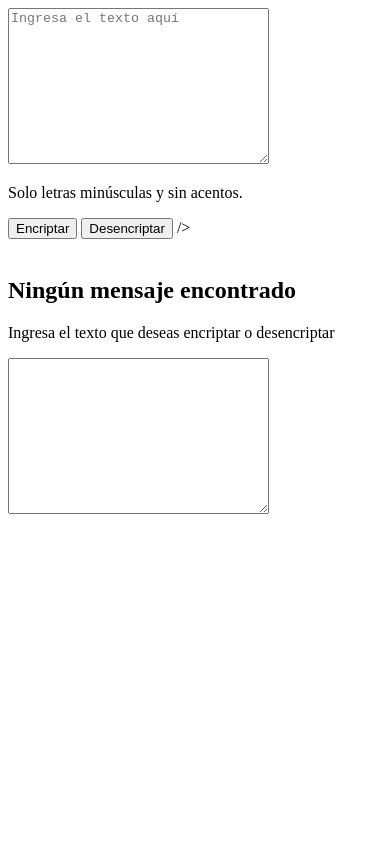
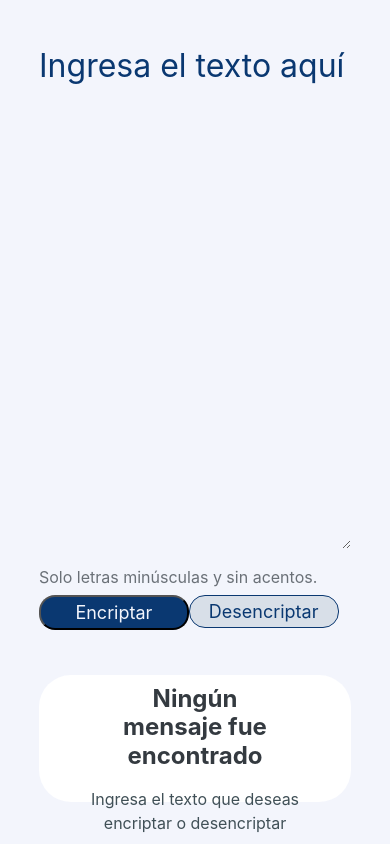
Before and after one commit to CarieloJ/Encriptador, a plain HTML site: page index.html in a window 390 px wide. Drawn offline with Linux system fonts and the light colour scheme.

Commit message:
Diseño de la aplicación con css y responsive design junto con la funcionalidad de encriar un texto

```diff
--- a/index.html
+++ b/index.html
@@ -30,23 +30,22 @@
         class="btn-desencriptar"
         value="Desencriptar"
         onclick="desencriptar()">
-        />
        </div>
     </div>
     <div class="encriptado">
-        <img src="" alt="" id="muñeco">
+        <img src="imge/muñeco.png" alt="" id="muñeco">
         <div class="mensaje-encriptado" id="mensaje-encriptado">
-            <h2 id="titulo-mensaje">Ningún mensaje encontrado</h2>
+            <h2 id="titulo-mensaje">Ningún mensaje fue encontrado</h2>
             <p id="parrafo">
                 Ingresa el texto que deseas encriptar o desencriptar
             </p>
-            <textarea
+            <!-- <textarea
             name="mensaje"
             id="mensaje"
             cols="30"
             rows="10"
             class="mensaje"
-            ></textarea>
+            ></textarea> -->
              </div>
     </div>
    </div>
--- a/index.js
+++ b/index.js
@@ -0,0 +1,26 @@
+function encriptar () {
+    let texto = document.getElementById("texto").value;
+    let tituloMensaje = document.getElementById("titulo-mensaje");
+    let parrafo = document.getElementById("parrafo");
+    let muñeco = document.getElementById("muñeco");
+
+    let textoCifrado = texto
+                       .replace(/e/gi, "enter")
+                       .replace(/i/gi, "imes")
+                       .replace(/a/gi, "ai")
+                       .replace(/o/gi, "ober")
+                       .replace(/u/gi, "ufat");
+
+ if (texto.length  != 0) {
+    document.getElementById("texto").value = textoCifrado;
+    tituloMensaje.textContent = "Texto encriptado con éxito";
+    parrafo.textContent = "";
+    muñeco.src = "./imge/encriptado.jpg";
+} else {
+    muñeco.src = "./imge/muñeco.jpg";
+    tituloMensaje.textContent = "Ningún mensaje encontrado";
+    parrafo.textContent = "Ingresa el texto que deseas encriptar o desencriptar";
+    alert("Debes ingresar algún texto");
+}
+
+}
--- a/styles.css
+++ b/styles.css
@@ -0,0 +1,228 @@
+*{
+    margin: 0;
+    padding: 0;
+}
+
+.container {
+      position: relative;
+      width: 100vw;
+      height: 100vh;
+      background:  #f3f5fc;
+}
+
+.texto {
+    position: absolute;
+    width: 42%;
+    height: 60%;
+    left: 12%;
+    top: 15%;
+    border: none;
+    font-family: "Inter";
+    font-style: normal;
+    font-weight: 400;
+    font-size: 32px;
+    line-height: 150%;
+    background-color: #f3f5fc;
+}
+
+.texto::placeholder {
+    color: #0a3871;
+}
+
+.texto::focus;
+.texto:active {
+    border: none;
+    outline: none;
+}
+
+.terminos {
+    display: flex;
+    flex-direction: row;
+    align-items: center;
+    padding: 0px;
+    gap: 8px;
+    position: absolute;
+    width: 80%;
+    left: 12%;
+    top: 80%;
+}
+
+.terminos p {
+    font-family: "Inter";
+    font-style: normal;
+    font-weight: 400;
+    font-size: 12px;
+    line-height: 150%;
+    color: #495057;
+    opacity: 0.8;
+    flex: none;
+    order: 1;
+    flex-grow: 0;
+}
+
+.botones {
+    display: flex;
+    flex-direction: row;
+    align-items: flex-start;
+    padding: 1% 0;
+    position: absolute;
+    width: 80%;
+    left: 12%;
+    top: 82%;
+}
+
+.btn-encriptar {
+    align-items: center;
+    justify-content: center;
+    padding: 2%;
+    gap: 8px;
+    width: 25%;
+    background-color: #0a3871;
+    border-radius: 24px;
+    font-family: "Inter";
+    font-size: 18px;
+    line-height: 19px;
+
+    text-align: center;
+    color: #f3f5fc;
+}
+
+.btn-desencriptar {
+    box-sizing: border-box;
+    display: flex;
+    flex-direction: row;
+    align-items: center;
+    justify-content: center;
+    padding: 2%;
+    gap: 8px;
+    width: 25%;
+    background-color: #d8dfe8;
+    border: 1px solid #0a3871;
+    border-radius: 24px;
+    font-family: "Inter";
+    font-weight: 400;
+    font-size: 18px;
+    line-height: 19px;
+    text-align: center;
+    color: #0a3871;
+}
+
+.btn-desencriptar:hover,
+.btn-encriptar:hover {
+     margin: 0.3%;
+     width: 24.5%;
+     padding: 1.8%;
+     }
+
+     .encriptado {
+        display: flex;
+        justify-content: center;
+        position: absolute;
+        width: 30%;
+        height: 90%;
+        left: 60%;
+        top: 5%;
+        background: #fff;
+        box-shadow: 0px 24px -8px; rgba(0, 0, 0, 0.08);
+        border-radius: 32px;
+    }
+
+    .mensaje-encriptado {
+        display: flex;
+        flex-direction: column;
+        align-items: center;
+        justify-content: center;
+        padding: 1%;
+        gap: 16px;
+        position: absolute;
+        width: 100%;
+        top: 65%;
+        text-align: center;
+    }
+
+    .mensaje-encriptado h2 {
+        width: 60%;
+        font-family: "Inter";
+        font-style: normal;
+        font-weight: 700;
+        font-size: 24px;
+        line-height: 120%;
+        text-align: center;
+        color: #343a40;
+    }
+
+    .mensaje-encriptado p {
+        width: 80%;
+        font-family: "Inter";
+        font-style: normal;
+        font-weight: 400;
+        font-size: 16px;
+        line-height: 150%;
+        text-align: center;
+        color: #405057;
+    }
+
+    .encriptado img {
+        position: absolute;
+        width: 80%;
+        height: 50%;
+        top: 15%;
+        }
+
+        /* Responsive design */
+        @media (max-width: 57.5em) {
+            .container {
+            display: flex;
+            flex-direction: row;
+            }
+
+            .encriptar {
+            width: 100%;
+            }
+            .texto {
+            width: 80%;
+            height: 60%;
+            left: 10%;
+            top: 5%;
+            }
+            .terminos {
+            width: 80%;
+            left: 10%;
+            top: 67%;
+            }
+            .terminos p {
+            font-size: 16px;
+            }
+
+            .botones {
+                width: 80%;
+                left: 10%;
+                top: 70%;
+            }
+            .btn-encriptar,
+            .btn-desencriptar {
+                width: 48%;
+                border-radius: 16px;
+            }
+            .btn-encriptar:hover,
+            .btn-desencriptar:hover {
+                margin: 0.3%;
+                width: 47.5%;
+                padding: 1.8%;
+            }
+            .encriptado {
+                width: 80%;
+                height: 15%;
+                left: 10%;
+                top: 80%;
+            }
+            .mensaje-encriptado {
+                width: 100%;
+                top: 5%
+            }
+            .encriptado img {
+                top: 0;
+                display: none;
+                visibility: hidden;
+            }
+            }
```
Also changed, not shown: imge/desencriptado.png (added), imge/encriptado.jpg (added), imge/favicon.png (added), imge/muñeco.jpg (added).
